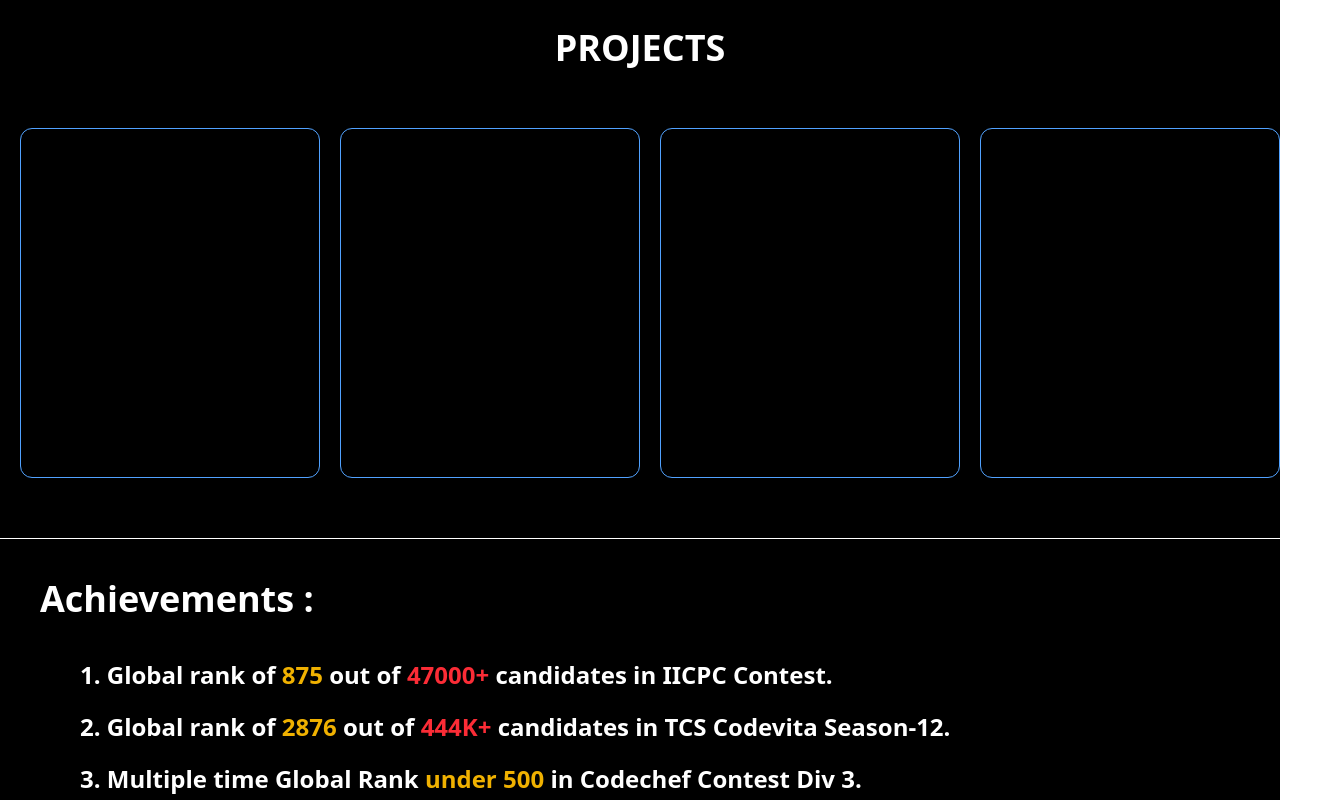
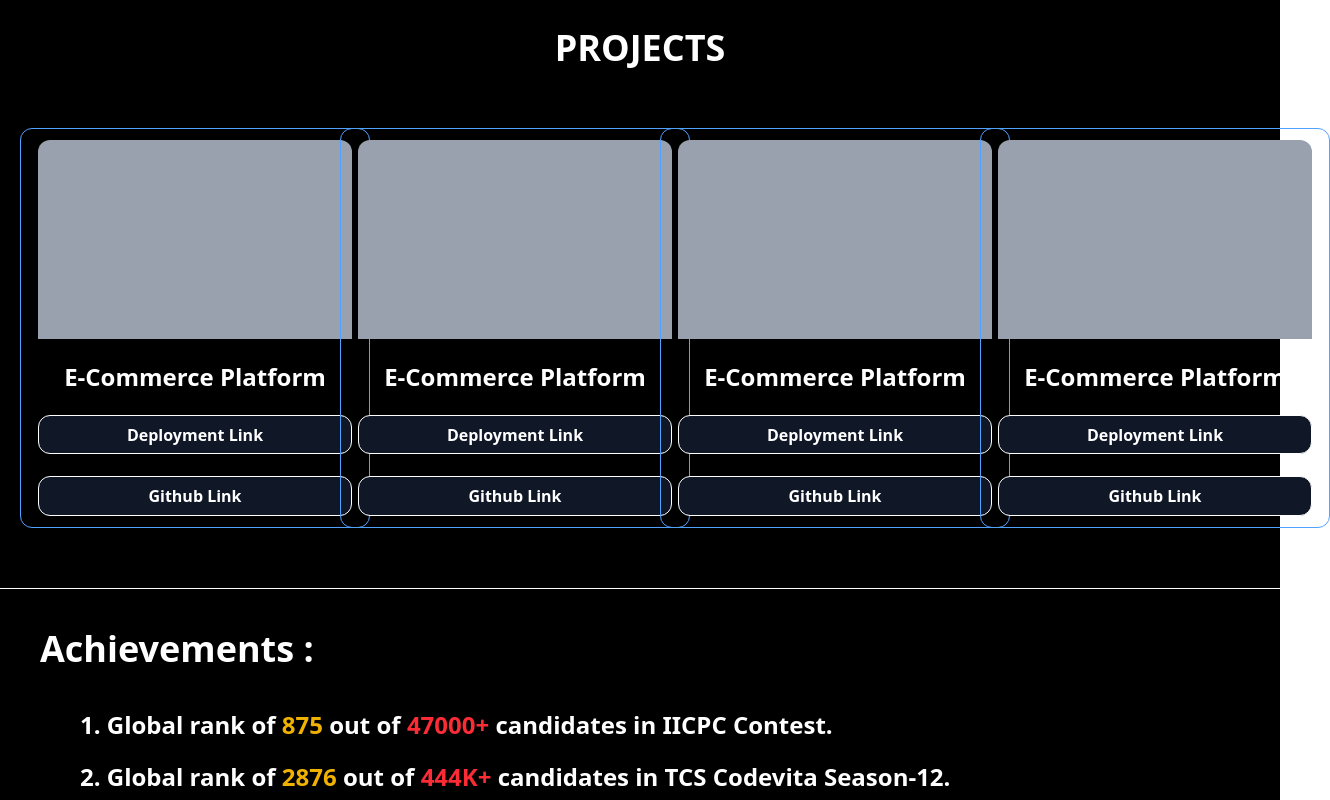
Before and after one commit to Endev0ur/MyPortfolio, a React (Vite) app: page / in a window 1280 px wide. Shown: the part 1000-1800 px from the top of the page, 1330 px wide, since content can reach past the window. Built offline with nearby package versions, Linux system fonts and the light colour scheme.

Commit message:
modification in Project

```diff
--- a/src/Components/Hero.jsx
+++ b/src/Components/Hero.jsx
@@ -2,9 +2,9 @@ import React from 'react'
 
 const Hero = () => {
   return (
-    <div className='bg-black h-[500px] md:h-[500px] xl:h-[600px] w-full flex justify-around items-center'>
+    <div className='bg-black h-[500px] md:h-[500px] xl:h-[600px] w-full flex justify-around items-center '>
       {/* large screeen */}
-      <div className='bg-black h-[90%] w-[100%] sm:w-[82%] lg:w-[52%] border p-10 xl:pt-30'>
+      <div className='bg-black h-[90%] w-[100%] sm:w-[82%] lg:w-[52%] border pt-5 p-10 xl:pt-30'>
         <p className='text-4xl font-bold text-yellow-400'>Hi,</p>
         <br className='hidden md:block'/>
         <p className='text-3xl font-bold text-white'>This is <span className='text-red-500'>SHUBHAM RAWAT</span></p>
--- a/src/Components/Projects.jsx
+++ b/src/Components/Projects.jsx
@@ -8,17 +8,43 @@ const Projects = () => {
 
       <div className='grid grid-cols-1 sm:grid-cols-2 lg:grid-cols-3 xl:grid-cols-4 '>
         {/* template for project */}
-        <div className='h-[350px] w-[300px]  border border-blue-400 text-white rounded-xl m-5'>
+        <div className='h-[350px] w-[300px] xl:h-[400px] xl:w-[350px] border border-blue-400 text-white rounded-xl m-5 flex justify-center items-center flex-wrap'>
+            <div className='h-[50%] w-[90%] bg-gray-400 rounded-t-xl '>
+
+            </div>
+            <h1 className='text-2xl font-bold '>E-Commerce Platform</h1>
+            <button className='h-[10%] w-[90%] bg-gray-900 font-bold rounded-xl border-1'>Deployment Link</button>
+            <button className='h-[10%] w-[90%] bg-gray-900 font-bold rounded-xl border-1'>Github Link</button>
         </div>
 
-        <div className='h-[350px] w-[300px]  border border-blue-400 text-white rounded-xl m-5'>
+        <div className='h-[350px] w-[300px] xl:h-[400px] xl:w-[350px] border border-blue-400 text-white rounded-xl m-5 flex justify-center items-center flex-wrap'>
+            <div className='h-[50%] w-[90%] bg-gray-400 rounded-t-xl '>
+
+            </div>
+            <h1 className='text-2xl font-bold '>E-Commerce Platform</h1>
+            <button className='h-[10%] w-[90%] bg-gray-900 font-bold rounded-xl border-1'>Deployment Link</button>
+            <button className='h-[10%] w-[90%] bg-gray-900 font-bold rounded-xl border-1'>Github Link</button>
         </div>
 
-        <div className='h-[350px] w-[300px] border border-blue-400 text-white rounded-xl m-5'>
+        <div className='h-[350px] w-[300px] xl:h-[400px] xl:w-[350px] border border-blue-400 text-white rounded-xl m-5 flex justify-center items-center flex-wrap'>
+            <div className='h-[50%] w-[90%] bg-gray-400 rounded-t-xl '>
+
+            </div>
+            <h1 className='text-2xl font-bold '>E-Commerce Platform</h1>
+            <button className='h-[10%] w-[90%] bg-gray-900 font-bold rounded-xl border-1'>Deployment Link</button>
+            <button className='h-[10%] w-[90%] bg-gray-900 font-bold rounded-xl border-1'>Github Link</button>
         </div>
 
-        <div className='h-[350px] w-[300px]  border border-blue-400 text-white rounded-xl m-5'>
+        <div className='h-[350px] w-[300px] xl:h-[400px] xl:w-[350px] border border-blue-400 text-white rounded-xl m-5 flex justify-center items-center flex-wrap'>
+            <div className='h-[50%] w-[90%] bg-gray-400 rounded-t-xl '>
+
+            </div>
+            <h1 className='text-2xl font-bold '>E-Commerce Platform</h1>
+            <button className='h-[10%] w-[90%] bg-gray-900 font-bold rounded-xl border-1'>Deployment Link</button>
+            <button className='h-[10%] w-[90%] bg-gray-900 font-bold rounded-xl border-1'>Github Link</button>
         </div>
+
+
 
       </div>
     </div>
```
